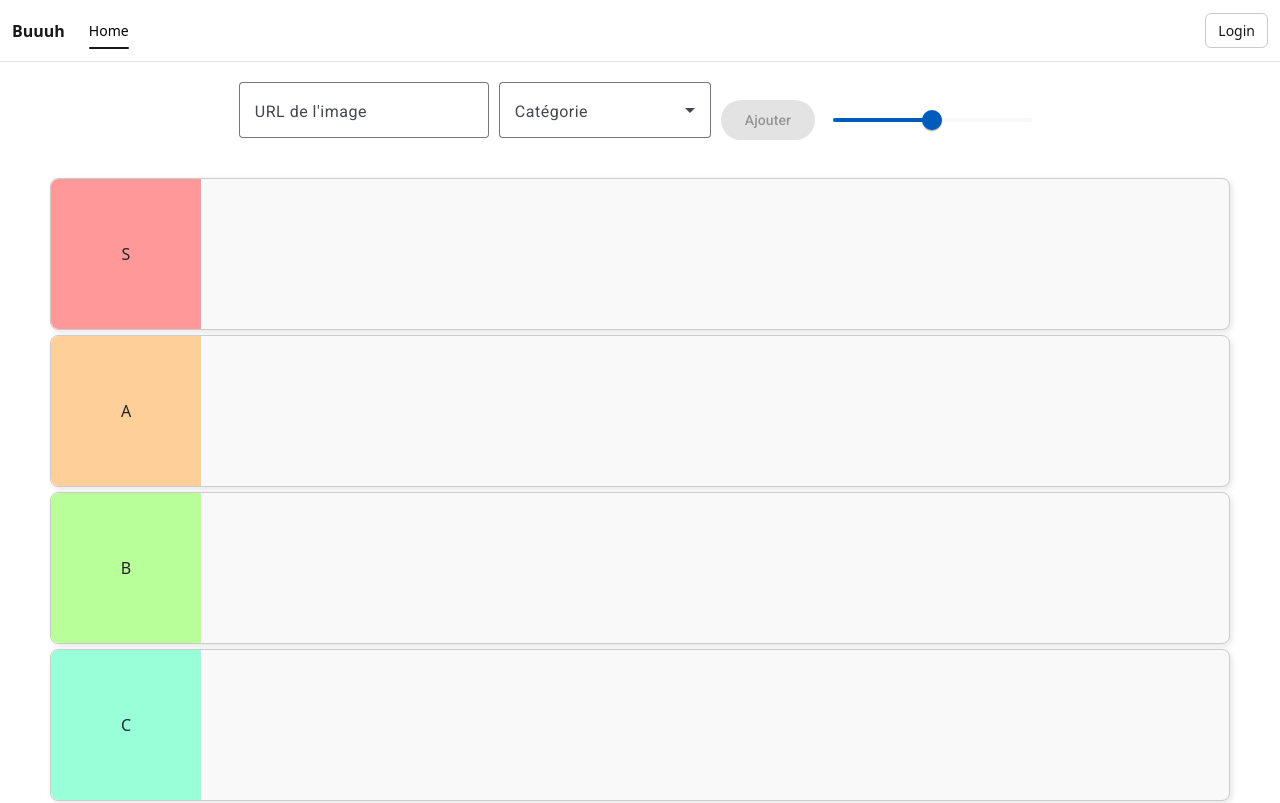
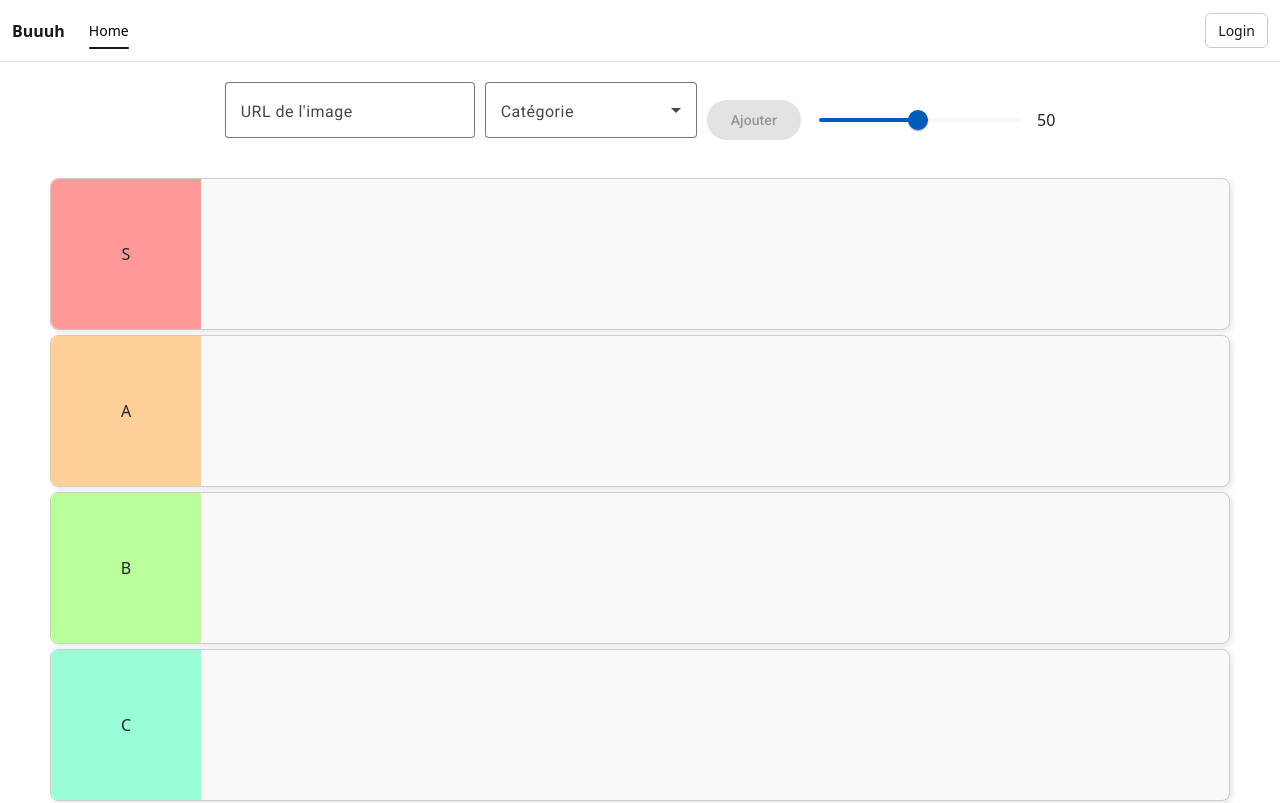
Before and after one commit to Miche1-Pierre/projet1, an Angular app: page /home in a window 1280 px wide. Shown: the top 803 px of the page. Built offline with nearby package versions, Linux system fonts and the light colour scheme.

Commit message:
feat: display slider value in home component

```diff
--- a/src/app/pages/home/home.html
+++ b/src/app/pages/home/home.html
@@ -19,6 +19,7 @@
     <mat-slider min="1" max="100" step="1" thumbLabel style="width: 200px;">
         <input matSliderThumb [(ngModel)]="valeurSlider" />
     </mat-slider>
+    {{valeurSlider}}
 </div>
 
 @for (item of categories; let i = $index; track $index) {
```
